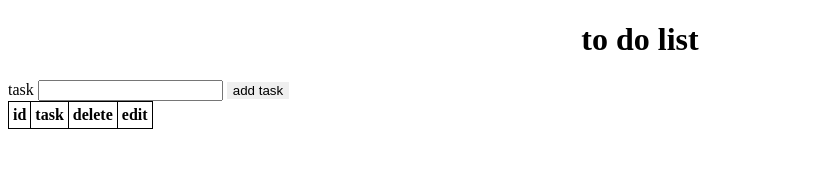
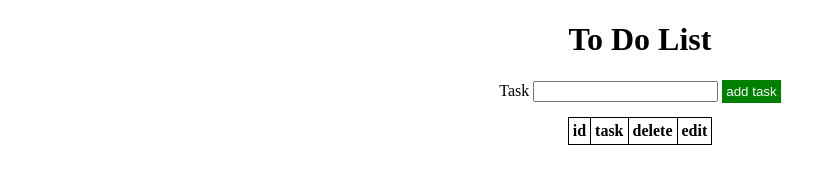
Before and after one commit to Aman-Dangol/to-do-list-express, a website with bundled scripts: page index.html in a window 1280 px wide. Shown: the whole page, without its empty margins (0-836 px from the left). Built offline with nearby package versions, Linux system fonts and the light colour scheme; files whose address does not match are found by name.

Commit message:
styling done

```diff
--- a/index.html
+++ b/index.html
@@ -9,13 +9,13 @@
   <body>
     <main>
       <header>
-        <h1>to do list</h1>
+        <h1>To Do List</h1>
       </header>
       <section>
         <form action="/add" method="post">
-          <label for="task">task</label>
+          <label for="task">Task</label>
           <input type="text" name="task" />
-          <button>add task</button>
+          <button class="insert">add task</button>
         </form>
       </section>
       <section>
--- a/public/css/style.css
+++ b/public/css/style.css
@@ -16,3 +16,36 @@ table * {
 button {
   border: none;
 }
+
+/* section ko kaam */
+
+section {
+  display: flex;
+  justify-content: center;
+  margin-bottom: 14px;
+}
+/* all btn styling */
+
+button,
+.editBtn {
+  color: white;
+  padding: 4px;
+  border: none;
+  text-align: center;
+  cursor: pointer;
+}
+/* insert button styling */
+
+.insert {
+  background-color: green;
+}
+
+.deleteBtn {
+  background-color: red;
+}
+
+.editBtn {
+  display: inline-block;
+  background-color: blue;
+  text-decoration: none;
+}
--- a/public/js/deletebtn.js
+++ b/public/js/deletebtn.js
@@ -4,6 +4,7 @@ export const deleteBtn = () => {
   let btn = document.createElement("button");
   btn.innerText = "delete";
   btn.onclick = removeTask;
+  btn.className = "deleteBtn";
   return btn;
 };
 
--- a/public/js/editbtn.js
+++ b/public/js/editbtn.js
@@ -1,6 +1,6 @@
-
 export const editBtn = () => {
   let btn = document.createElement("a");
   btn.innerText = "edit";
+  btn.className = "editBtn";
   return btn;
 };
```
Also changed, not shown: editpage.html (+12 -6 lines).
